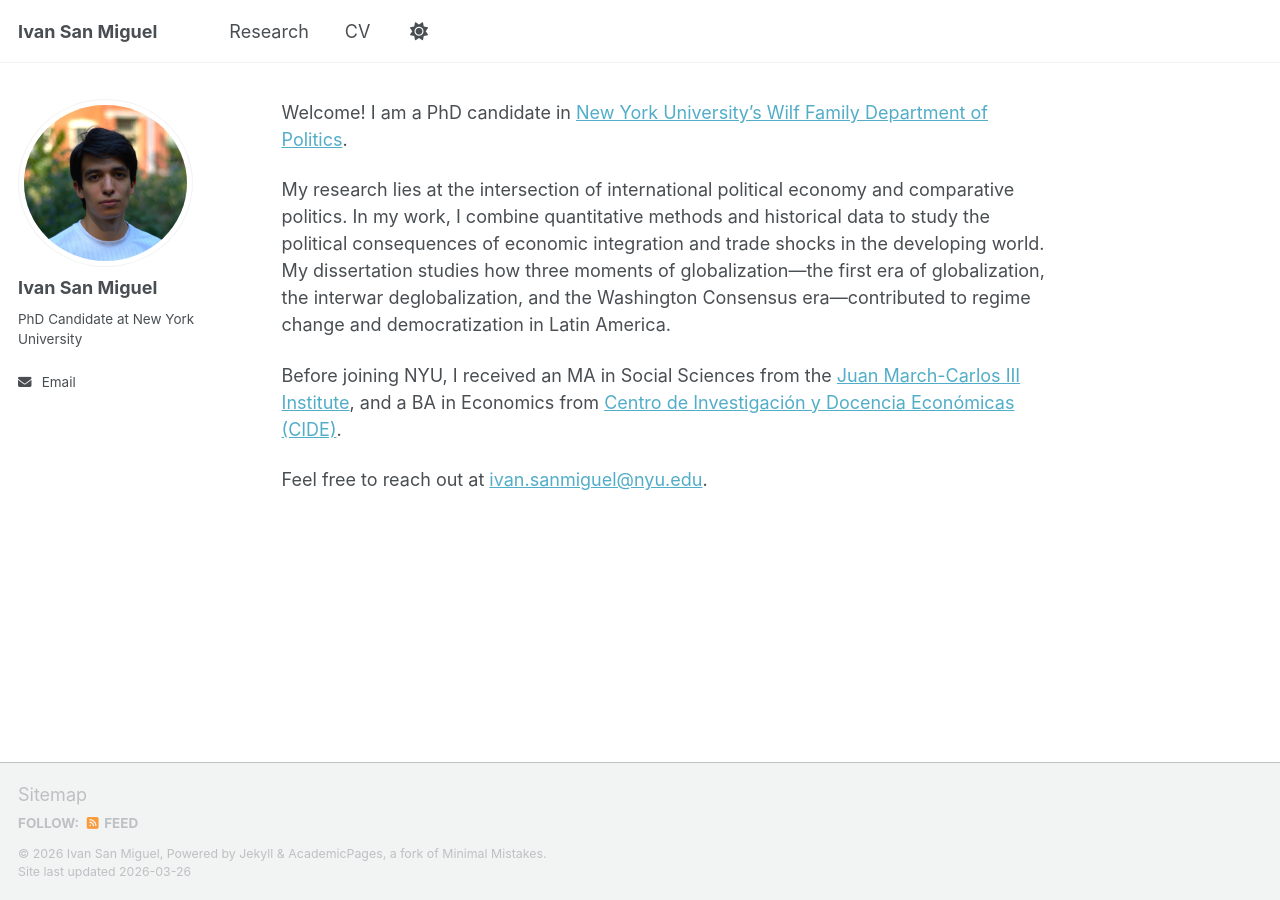
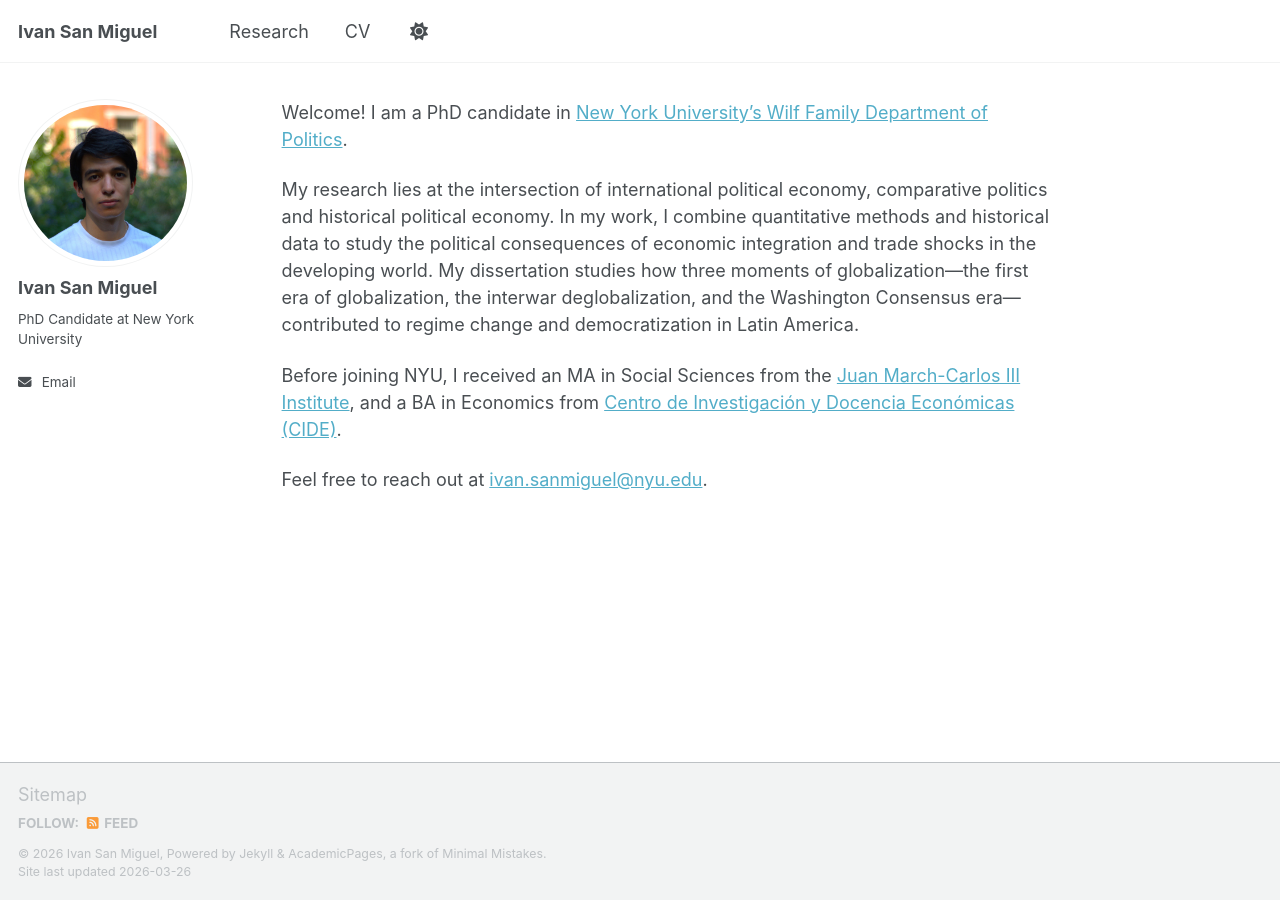
Before and after one commit to IvanSanMiguel/ivansanmiguel.github.io, a Jekyll site: the page built from _pages/about.md, in a window 1280 px wide. Built offline with Jekyll 4.4.1, drawn with Linux system fonts in a browser that asks for light colours; a script that is not in the unit is left out.

Commit message:
Update bio to include historical political economy
Co-Authored-By: Claude Opus 4.6 <noreply@anthropic.com>

```diff
--- a/_pages/about.md
+++ b/_pages/about.md
@@ -8,7 +8,7 @@ redirect_from:
 
 Welcome! I am a PhD candidate in [New York University's Wilf Family Department of Politics](https://as.nyu.edu/departments/politics.html).
 
-My research lies at the intersection of international political economy and comparative politics. In my work, I combine quantitative methods and historical data to study the political consequences of economic integration and trade shocks in the developing world. My dissertation studies how three moments of globalization—the first era of globalization, the interwar deglobalization, and the Washington Consensus era—contributed to regime change and democratization in Latin America.
+My research lies at the intersection of international political economy, comparative politics and historical political economy. In my work, I combine quantitative methods and historical data to study the political consequences of economic integration and trade shocks in the developing world. My dissertation studies how three moments of globalization—the first era of globalization, the interwar deglobalization, and the Washington Consensus era—contributed to regime change and democratization in Latin America.
 
 Before joining NYU, I received an MA in Social Sciences from the [Juan March-Carlos III Institute](https://ic3jm.es/en/), and a BA in Economics from [Centro de Investigación y Docencia Económicas (CIDE)](https://www.cide.edu/).
 
```
